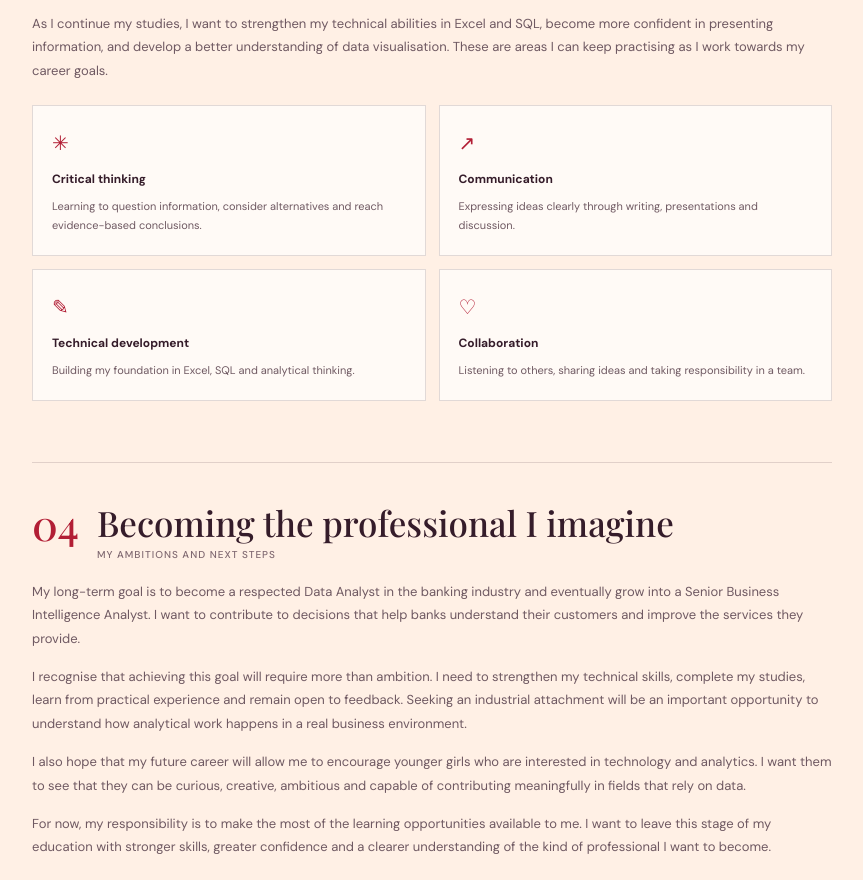
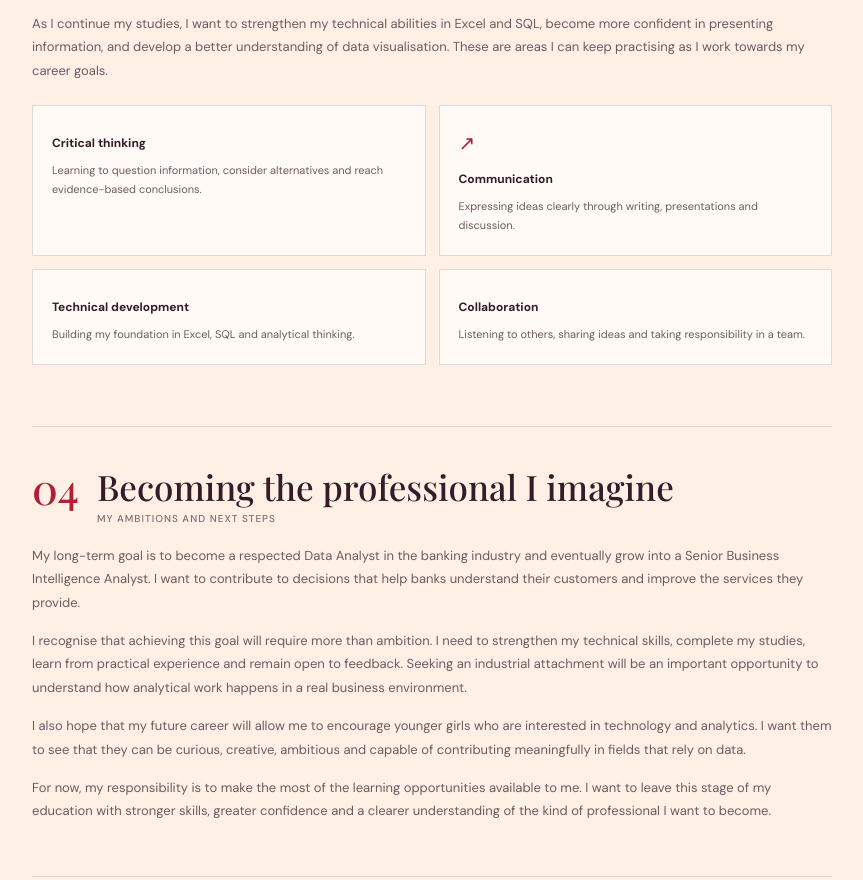
Before and after one commit to laronathabo/digital-portfolio-, a plain HTML site: page individual-reflection.html in a window 1280 px wide. Shown: the part 2273-3153 px from the top of the page, without its empty margins (358-1221 px from the left). Drawn offline with nearby package versions, Linux system fonts and the light colour scheme; a web font is replaced by a local one.

Commit message:
Update individual-reflection.html

```diff
--- a/individual-reflection.html
+++ b/individual-reflection.html
@@ -678,7 +678,7 @@
 
                     <div class="learning-grid">
                         <div class="learning-card">
-                            <div class="symbol">✳</div>
+                            <div class="symbol"></div>
                             <h3>Critical thinking</h3>
                             <p>
                                 Learning to question information,
@@ -697,7 +697,7 @@
                         </div>
 
                         <div class="learning-card">
-                            <div class="symbol">✎</div>
+                            <div class="symbol"></div>
                             <h3>Technical development</h3>
                             <p>
                                 Building my foundation in Excel,
@@ -706,7 +706,7 @@
                         </div>
 
                         <div class="learning-card">
-                            <div class="symbol">♡</div>
+                            <div class="symbol"></div>
                             <h3>Collaboration</h3>
                             <p>
                                 Listening to others, sharing ideas
@@ -791,7 +791,7 @@
     <footer>
         <span>© 2026 <strong>Larona Thabo</strong></span>
         <span>Business Intelligence & Data Analytics · BAC</span>
-        <span>Personal journal · Cherry Glacé 🍒</span>
+        <span>Personal journal · Cherry Glacé </span>
     </footer>
 
 </body>
```
